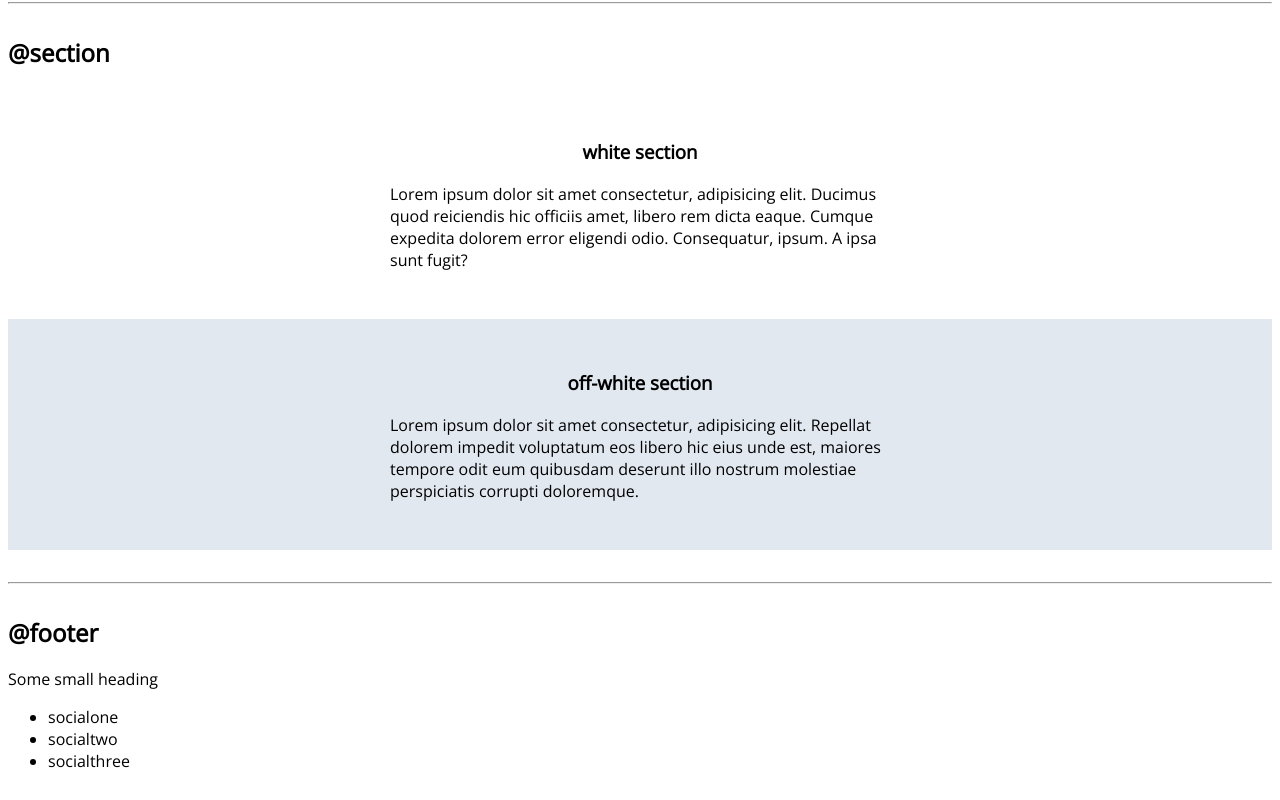
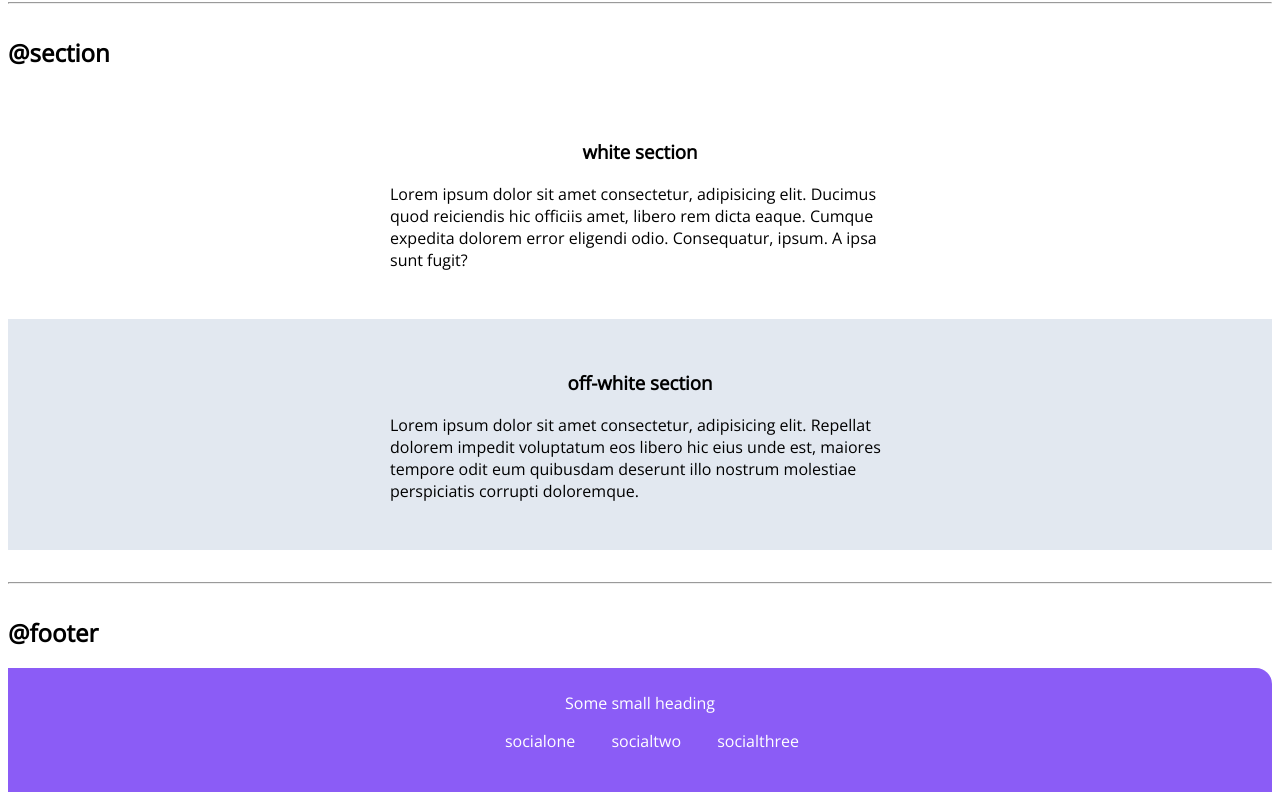
Before and after one commit to RajatDeore7/Neog-Camp, a plain HTML site: page HTML5/index.html in a window 1280 px wide. Shown: the part 1995-2795 px from the top of the page. Drawn offline with nearby package versions, Linux system fonts and the light colour scheme.

Commit message:
footer css

```diff
--- a/HTML5/index.html
+++ b/HTML5/index.html
@@ -122,12 +122,18 @@
 
     <h2>@footer</h2>
 
-    <footer>
-        <div>Some small heading</div>
-        <ul>
-            <li>socialone</li>
-            <li>socialtwo</li>
-            <li>socialthree</li>
+    <footer class="footer">
+        <div class="footer-header">Some small heading</div>
+        <ul class="social-links list-non-bullet">
+            <li class="list-item-inline">
+                <a class="link" href="">socialone</a>
+            </li>
+            <li class="list-item-inline">
+                <a class="link" href="">socialtwo</a>
+            </li>
+            <li class="list-item-inline">
+                <a class="link" href="">socialthree</a>
+            </li>
         </ul>
     </footer>
 
--- a/HTML5/style.css
+++ b/HTML5/style.css
@@ -103,3 +103,18 @@ hr{
 .ow{
     background-color: var(--off-white);
 }
+
+/* footer */
+
+.footer{
+    background-color: var(--primary-color);
+    text-align: center;
+    padding: 1.5rem 1rem;
+    border-top-right-radius: 1rem;
+    color: white;
+}
+
+.footer .link{
+    color: white;
+    padding-inline-start: 0px;
+}
```
